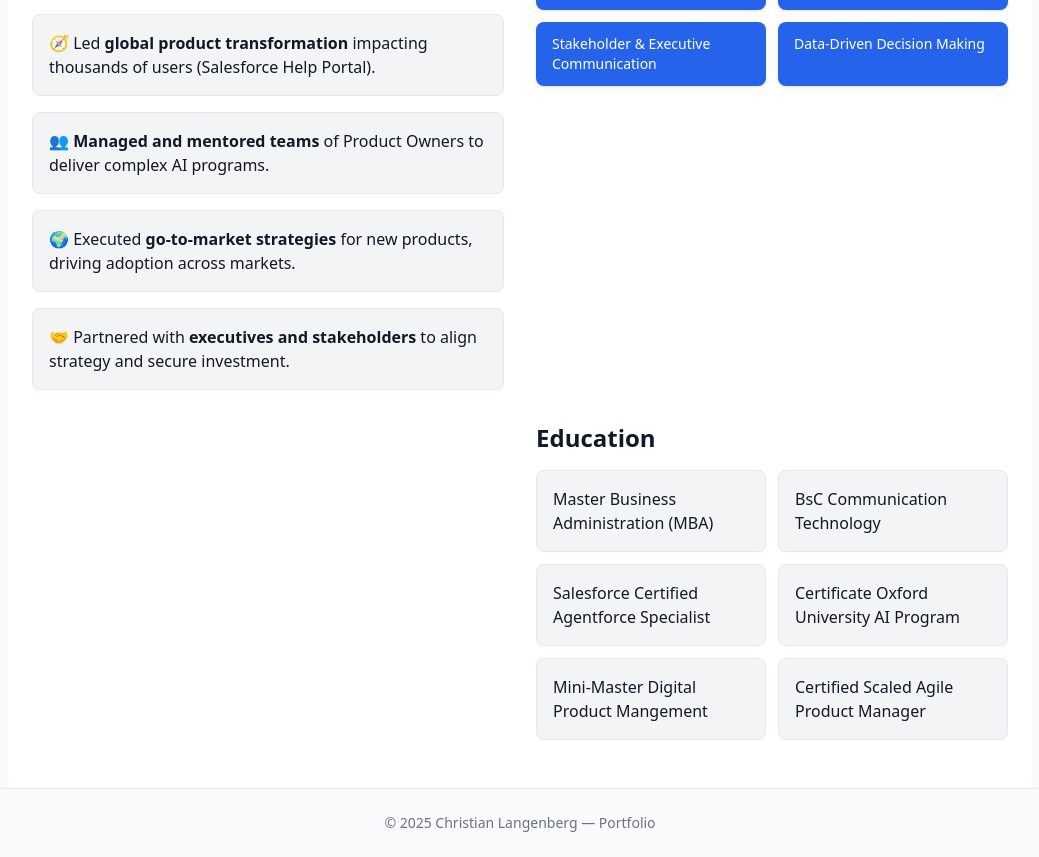
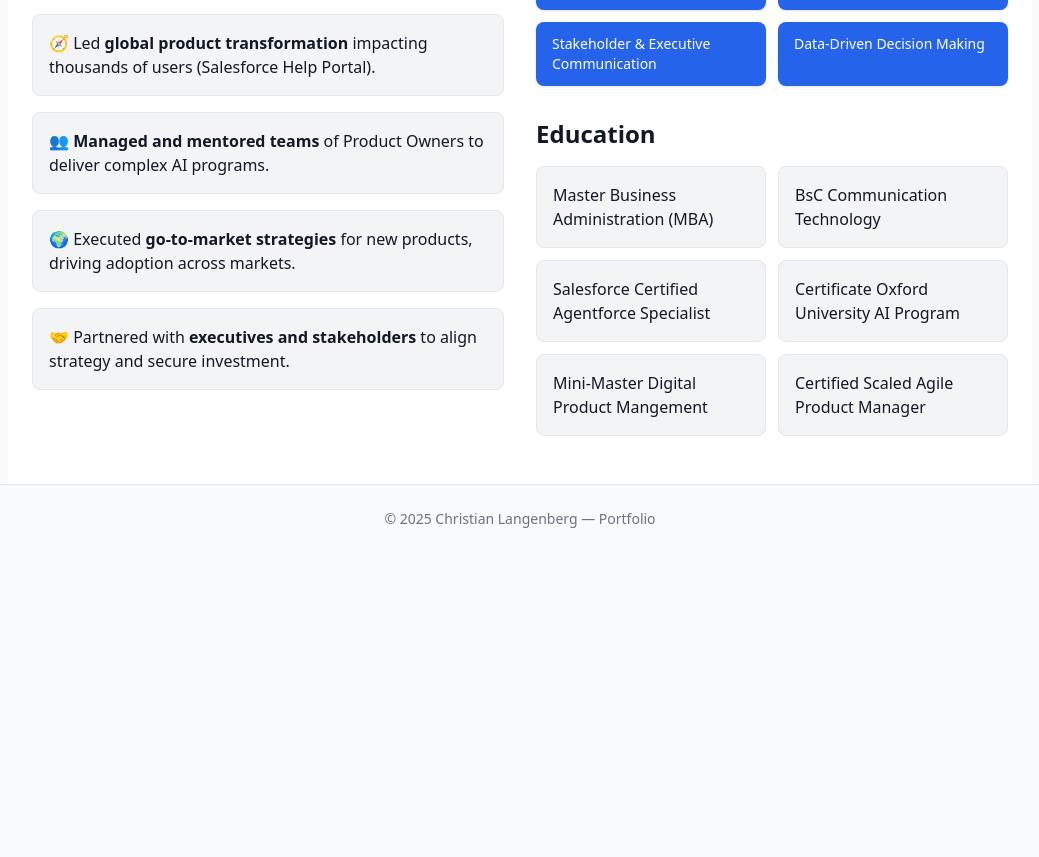
Before and after one commit to whatzabi75/my-portfolio, a Next.js app: page /about in a window 1280 px wide. Shown: the part 644-1501 px from the top of the page, without its empty margins (120-1159 px from the left). After the commit the page ends 1197 px from the top, so only its background shows below. Built offline with nearby package versions, Linux system fonts and the light colour scheme.

Commit message:
Same grid changes

```diff
--- a/src/app/about/page.tsx
+++ b/src/app/about/page.tsx
@@ -69,6 +69,8 @@ export default function AboutPage() {
           </ul>
         </div>
 
+        {/* Skills + Education */}
+        <div className="flex flex-col space-y-8">
           {/* Skills */}
           <div>
             <h2 className="mb-4 text-2xl font-semibold">Skills</h2>
@@ -94,7 +96,7 @@ export default function AboutPage() {
           </div>
 
           {/* Education*/}
-        <div className="md:col-start-2 mt-0">
+          <div>
             <h2 className="mb-4 text-2xl font-semibold">Education</h2>
             <ul className="grid grid-cols-1 gap-3 sm:grid-cols-2">
               {[
@@ -115,6 +117,7 @@ export default function AboutPage() {
             </ul>
           </div>
         </div>
+      </div>
     </section>
   );
 }
```
Lines whose indentation alone changed are shown as unchanged.
